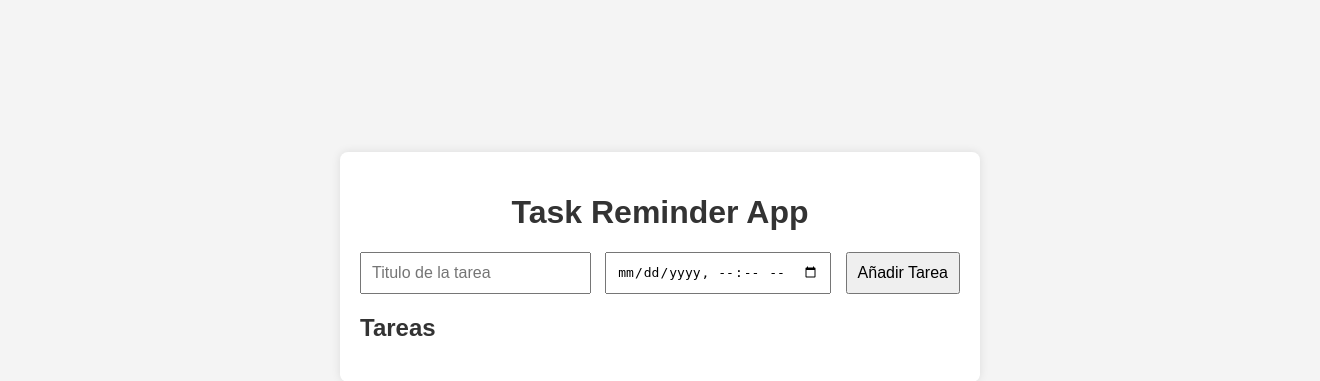
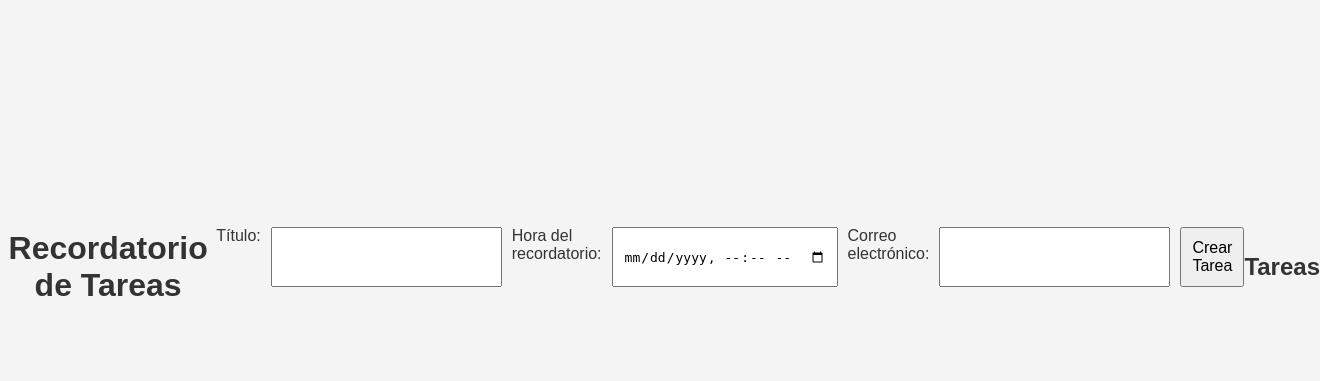
Before and after one commit to adrianaleticiamartinez/mcd_cloud_computing_task-reminder-app, a Flask app: page / in a window 1320 px wide. Shown: the part 133-514 px from the top of the page. Run offline with Flask 2, Linux system fonts and the light colour scheme; data that the repository does not hold is empty.

Commit message:
Update index.html
añadir email

```diff
--- a/templates/index.html
+++ b/templates/index.html
@@ -3,21 +3,28 @@
 <head>
     <meta charset="UTF-8">
     <meta name="viewport" content="width=device-width, initial-scale=1.0">
-    <title>Aplicación de Tareas y Recordatorios - ALME</title>
+    <title>Recordatorio de Tareas</title>
     <link rel="stylesheet" href="/static/css/styles.css">
 </head>
 <body>
-    <div class="container">
-        <h1>Task Reminder App</h1>
-        <form id="task-form">
-            <input type="text" id="task-title" placeholder="Titulo de la tarea" required>
-            <input type="datetime-local" id="reminder-time" required>
-            <button type="submit">Añadir Tarea</button>
-        </form>
+    <h1>Recordatorio de Tareas</h1>
+    <form id="taskForm">
+        <label for="title">Título:</label>
+        <input type="text" id="title" name="title" required>
 
-        <h2>Tareas</h2>
-        <ul id="task-list"></ul>
-    </div>
+        <label for="reminder_time">Hora del recordatorio:</label>
+        <input type="datetime-local" id="reminder_time" name="reminder_time" required>
+        <span id="timeError" style="color:red; display:none;">La fecha y hora del recordatorio deben ser mayores a la fecha y hora actual.</span>
+
+        <label for="email">Correo electrónico:</label>
+        <input type="email" id="email" name="email" required>
+        <span id="emailError" style="color:red; display:none;">Por favor, introduce una dirección de correo electrónico válida.</span>
+
+        <button type="submit">Crear Tarea</button>
+    </form>
+
+    <h2>Tareas</h2>
+    <ul id="taskList"></ul>
 
     <script src="/static/js/script.js"></script>
 </body>
```
